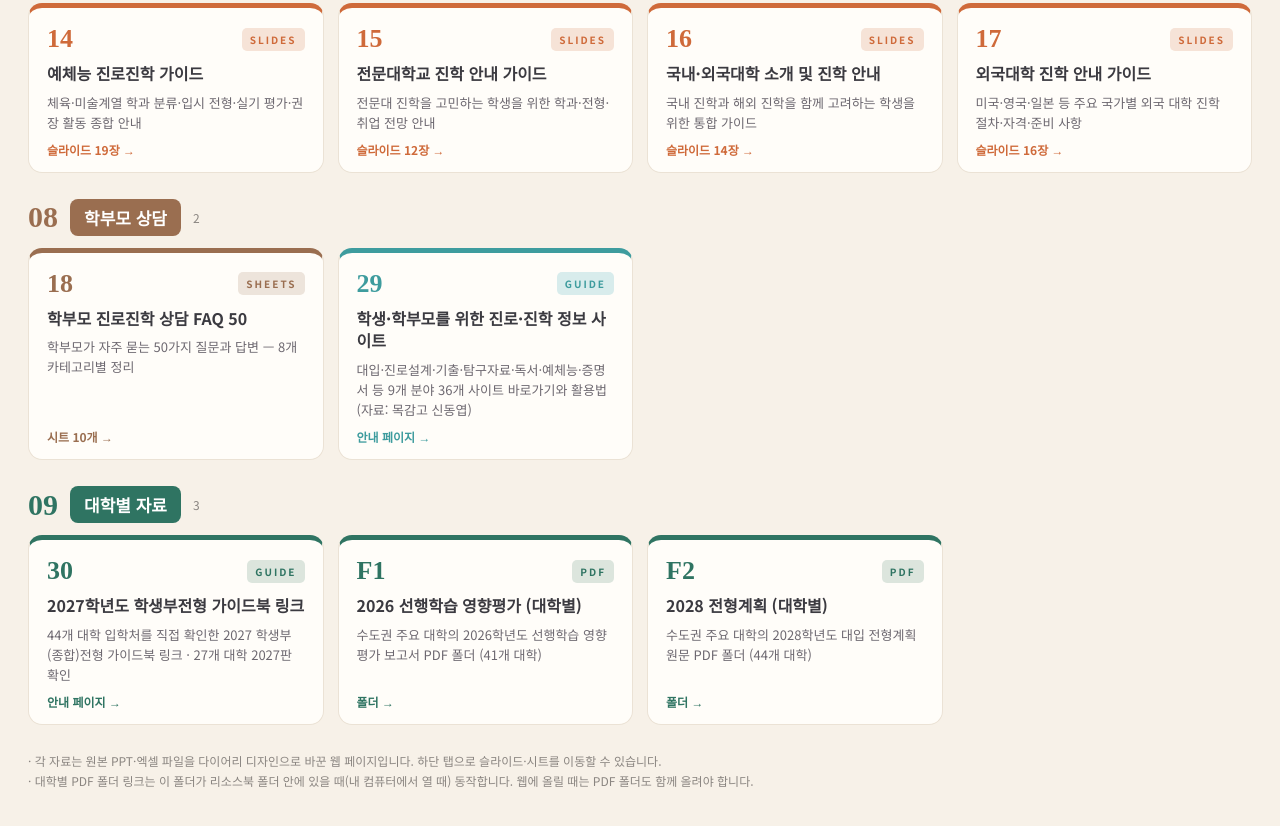
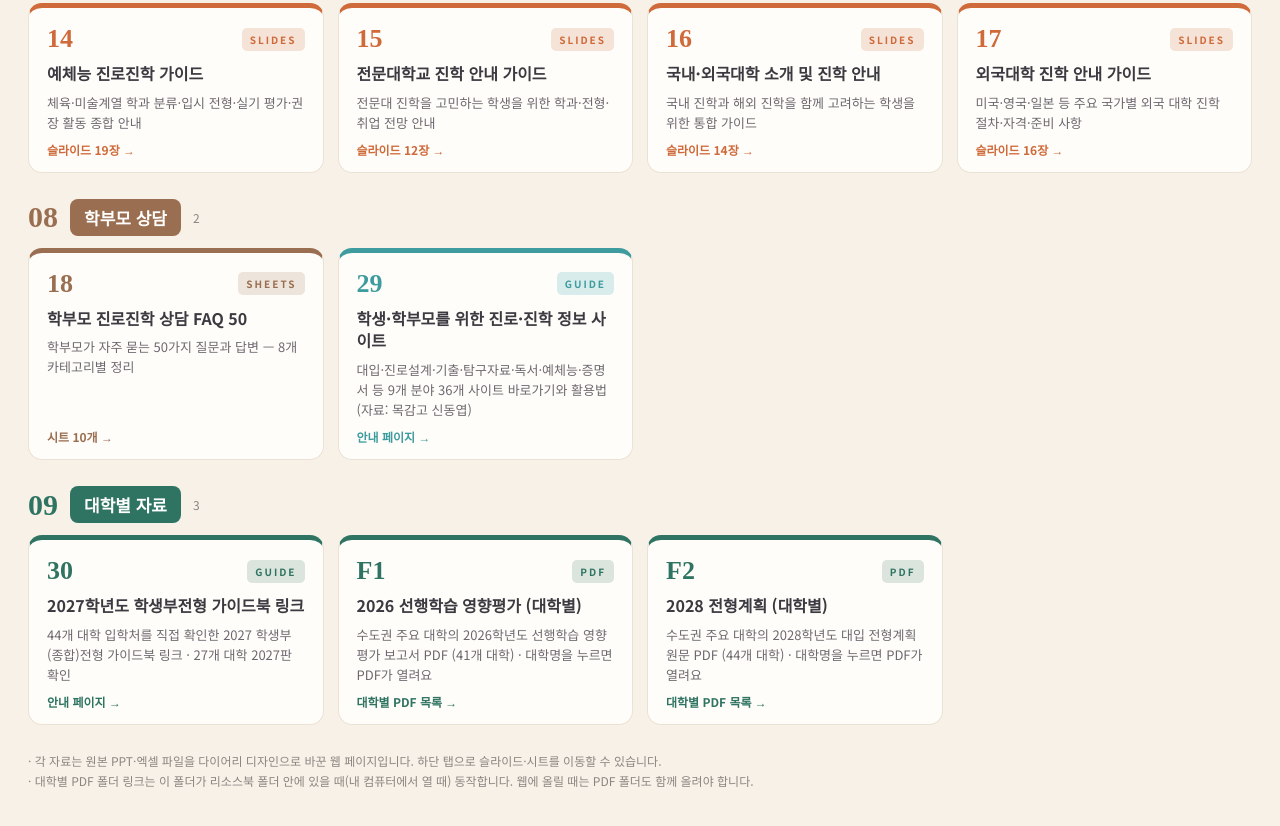
Before and after one commit to chang-data/resourcebook, a plain HTML site: page 리소스북_HTML_다이어리/index.html in a window 1280 px wide. Shown: the part 3076-3902 px from the top of the page. Drawn offline with Linux system fonts and the light colour scheme.

Commit message:
Add files via upload

```diff
--- a/리소스북_HTML_다이어리/index.html
+++ b/리소스북_HTML_다이어리/index.html
@@ -130,11 +130,11 @@ a{color:inherit}
 <div class="t">학부모 진로진학 상담 FAQ 50</div><div class="d">학부모가 자주 묻는 50가지 질문과 답변 — 8개 카테고리별 정리</div><div class="u">시트 10개 →</div></a><a class="it" href="29%20%ED%95%99%EC%83%9D%ED%95%99%EB%B6%80%EB%AA%A8_%EC%A7%84%EB%A1%9C%EC%A7%84%ED%95%99_%EC%A0%95%EB%B3%B4%EC%82%AC%EC%9D%B4%ED%8A%B8.html" style="--c:#3e9c9e;--p:#d8ecec" data-q="진로 진학 정보 사이트 링크 어디가 커리어넷 함께학교 꿈잇다 경기진학정보센터 기출 수능 학력평가 빅카인즈 RISS 책따세 나이스 증명서 학부모 학생"><div class="it-h"><span class="n">29</span><span class="k">GUIDE</span></div><div class="t">학생·학부모를 위한 진로·진학 정보 사이트</div><div class="d">대입·진로설계·기출·탐구자료·독서·예체능·증명서 등 9개 분야 36개 사이트 바로가기와 활용법 (자료: 목감고 신동엽)</div><div class="u">안내 페이지 →</div></a></div></section><section class="cat" id="c9"><div class="cat-h" style="--c:#2f7462"><span class="cn">09</span><h2>대학별 자료</h2><span class="cc">3</span></div>
 <div class="grid"><a class="it" href="30%202027_%ED%95%99%EC%83%9D%EB%B6%80%EC%A0%84%ED%98%95_%EA%B0%80%EC%9D%B4%EB%93%9C%EB%B6%81_%EB%A7%81%ED%81%AC.html" style="--c:#2f7462;--p:#dce5dd" data-q="2027 학생부종합 학생부전형 가이드북 링크 입학처 대학별 PDF 자료실 대학별 자료">
 <div class="it-h"><span class="n">30</span><span class="k">GUIDE</span></div>
-<div class="t">2027학년도 학생부전형 가이드북 링크</div><div class="d">44개 대학 입학처를 직접 확인한 2027 학생부(종합)전형 가이드북 링크 · 27개 대학 2027판 확인</div><div class="u">안내 페이지 →</div></a><a class="it" href="../2026%20%EC%84%A0%ED%96%89%ED%95%99%EC%8A%B5%20%EC%98%81%ED%96%A5%ED%8F%89%EA%B0%80/" style="--c:#2f7462;--p:#dce5dd" data-q="2026 선행학습 영향평가 (대학별) 수도권 주요 대학의 2026학년도 선행학습 영향평가 보고서 PDF 폴더 (41개 대학) 대학별 자료">
+<div class="t">2027학년도 학생부전형 가이드북 링크</div><div class="d">44개 대학 입학처를 직접 확인한 2027 학생부(종합)전형 가이드북 링크 · 27개 대학 2027판 확인</div><div class="u">안내 페이지 →</div></a><a class="it" href="12-1%202026_%EC%84%A0%ED%96%89%ED%95%99%EC%8A%B5%EC%98%81%ED%96%A5%ED%8F%89%EA%B0%80_%EB%AA%A9%EB%A1%9D.html" style="--c:#2f7462;--p:#dce5dd" data-q="2026 선행학습 영향평가 (대학별) 수도권 주요 대학의 2026학년도 선행학습 영향평가 보고서 PDF 폴더 (41개 대학) 대학별 자료">
 <div class="it-h"><span class="n">F1</span><span class="k">PDF</span></div>
-<div class="t">2026 선행학습 영향평가 (대학별)</div><div class="d">수도권 주요 대학의 2026학년도 선행학습 영향평가 보고서 PDF 폴더 (41개 대학)</div><div class="u">폴더 →</div></a><a class="it" href="../2028%20%EC%A0%84%ED%98%95%EA%B3%84%ED%9A%8D/" style="--c:#2f7462;--p:#dce5dd" data-q="2028 전형계획 (대학별) 수도권 주요 대학의 2028학년도 대입 전형계획 원문 PDF 폴더 (44개 대학) 대학별 자료">
+<div class="t">2026 선행학습 영향평가 (대학별)</div><div class="d">수도권 주요 대학의 2026학년도 선행학습 영향평가 보고서 PDF (41개 대학) · 대학명을 누르면 PDF가 열려요</div><div class="u">대학별 PDF 목록 →</div></a><a class="it" href="11%202028_%EC%A0%84%ED%98%95%EA%B3%84%ED%9A%8D_%EB%8C%80%ED%95%99%EB%AA%A9%EB%A1%9D.html" style="--c:#2f7462;--p:#dce5dd" data-q="2028 전형계획 (대학별) 수도권 주요 대학의 2028학년도 대입 전형계획 원문 PDF 폴더 (44개 대학) 대학별 자료">
 <div class="it-h"><span class="n">F2</span><span class="k">PDF</span></div>
-<div class="t">2028 전형계획 (대학별)</div><div class="d">수도권 주요 대학의 2028학년도 대입 전형계획 원문 PDF 폴더 (44개 대학)</div><div class="u">폴더 →</div></a></div></section>
+<div class="t">2028 전형계획 (대학별)</div><div class="d">수도권 주요 대학의 2028학년도 대입 전형계획 원문 PDF (44개 대학) · 대학명을 누르면 PDF가 열려요</div><div class="u">대학별 PDF 목록 →</div></a></div></section>
 <p class="note">· 각 자료는 원본 PPT·엑셀 파일을 다이어리 디자인으로 바꾼 웹 페이지입니다. 하단 탭으로 슬라이드·시트를 이동할 수 있습니다.<br>
 · 대학별 PDF 폴더 링크는 이 폴더가 리소스북 폴더 안에 있을 때(내 컴퓨터에서 열 때) 동작합니다. 웹에 올릴 때는 PDF 폴더도 함께 올려야 합니다.</p></main>
 <nav class="tabs"><a class="index" href="#top">INDEX</a><a href="#c0" style="background:#f7e4da;color:#b4725e">고교학점제·과목 선택</a><a href="#c1" style="background:#f1dee1;color:#9d5f78">진로 탐색·이해</a><a href="#c2" style="background:#eed6d6;color:#904150">상담 표현·소통</a><a href="#c3" style="background:#dadee6;color:#475e8b">학업 가이드</a><a href="#c4" style="background:#dde8d9;color:#52825d">계열·학과 선택</a><a href="#c5" style="background:#e6e0ea;color:#74659d">학생부 관리</a><a href="#c6" style="background:#d7e7e4;color:#3a8083">입시 일정·정보</a><a href="#c7" style="background:#f4ddd0;color:#a75a38">진학 가이드</a><a href="#c8" style="background:#e9ded4;color:#7f5e49">학부모 상담</a><a href="#c9" style="background:#d4dfd8;color:#2f6256">대학별 자료</a></nav><script>const q=document.querySelector('#q');q.oninput=()=>{const v=q.value.trim().toLowerCase();document.querySelectorAll('.cat').forEach(c=>{let n=0;c.querySelectorAll('.it').forEach(i=>{const h=!v||i.dataset.q.toLowerCase().includes(v);i.classList.toggle('hide',!h);if(h)n++});c.classList.toggle('hide',n==0)})}</script><script>(function(){var v=document.getElementById('visit');try{if(!/^https?:$/.test(location.protocol)){document.getElementById('vnote').textContent='웹(GitHub Pages)에 올리면 표시돼요';v.querySelector('a').style.display='none';return}
```
